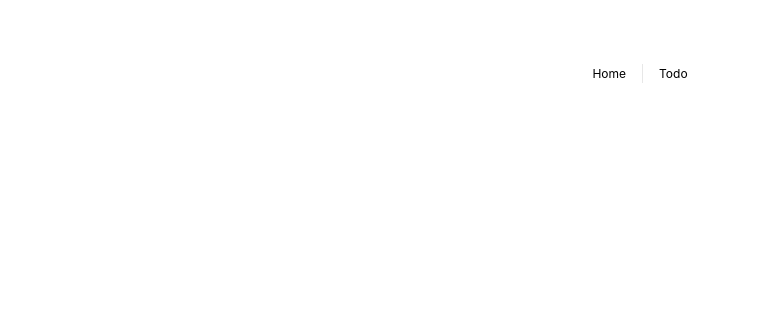
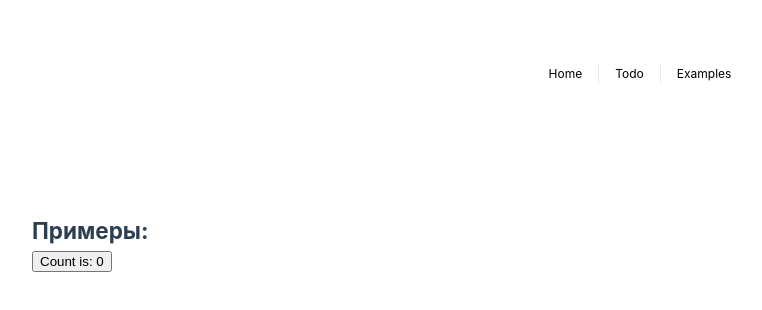
Before and after one commit to hyper-richi/Todos, a Vue app: page /examples in a window 1280 px wide. Before the commit this address had no page. Shown: the top 310 px of the page, without its empty margins (0-762 px from the left). Built offline with nearby package versions, Linux system fonts and the light colour scheme.

Commit message:
counter mixins

```diff
--- a/src/App.vue
+++ b/src/App.vue
@@ -25,6 +25,7 @@ onMounted(() => {
       <nav>
         <RouterLink to="/" :style="{ color: textColor }">Home</RouterLink>
         <RouterLink to="/todo" :style="{ color: textColor }">Todo</RouterLink>
+        <RouterLink to="/examples" :style="{ color: textColor }">Examples</RouterLink>
       </nav>
     </div>
   </header>
--- /dev/null
+++ b/src/components/CounterOptions.vue
@@ -0,0 +1,16 @@
+<template>
+  <button @click="onIncrement">Count is: {{ count }}</button>
+</template>
+
+<script>
+import CounterMixin from '../mixins/CounterMixin';
+export default {
+  name: 'CounterOptions',
+  mixins: [CounterMixin],
+
+  // lifecycle hooks
+  mounted() {
+    console.log(`The initial CounterOptions.`);
+  }
+};
+</script>
--- a/src/components/TodosList.vue
+++ b/src/components/TodosList.vue
@@ -130,4 +130,3 @@ function addTodo() {
   position: absolute;
 }
 </style>
-@/stores/todoList
--- /dev/null
+++ b/src/mixins/CounterMixin.js
@@ -0,0 +1,15 @@
+export default {
+  data() {
+    return {
+      count: 0
+    };
+  },
+  mounted() {
+    console.log('mounted from mixin');
+  },
+  methods: {
+    onIncrement() {
+      this.count += 1;
+    }
+  }
+};
--- a/src/router/index.ts
+++ b/src/router/index.ts
@@ -12,10 +12,12 @@ const router = createRouter({
     {
       path: '/todo',
       name: 'todo',
-      // route level code-splitting
-      // this generates a separate chunk (About.[hash].js) for this route
-      // which is lazy-loaded when the route is visited.
       component: () => import('../views/TodoView.vue')
+    },
+    {
+      path: '/examples',
+      name: 'ExamplesPage',
+      component: () => import('../views/ExamplesPage.vue')
     }
   ]
 });
--- /dev/null
+++ b/src/views/ExamplesPage.vue
@@ -0,0 +1,53 @@
+<script setup lang="ts">
+import CounterOptions from '../components/CounterOptions.vue';
+</script>
+
+<template>
+  <div class="home">
+    <h1 class="home__title">This is an Examples page</h1>
+    <div class="home__wrapper">
+      <div class="stack__list">
+        <h2 class="stack__title">Примеры:</h2>
+        <CounterOptions />
+      </div>
+    </div>
+  </div>
+</template>
+
+<style scoped>
+.home {
+  min-height: 80vh;
+  display: flex;
+  flex-direction: column;
+  align-items: center;
+}
+
+.home__title {
+  font-size: 36px;
+  font-weight: 700;
+  text-align: center;
+  color: #fff;
+  margin: 24px 0;
+}
+
+.home__wrapper {
+  width: 100%;
+  display: flex;
+  gap: 20px;
+  justify-content: space-between;
+
+  @media screen and (max-width: 820px) {
+    flex-direction: column;
+    align-items: center;
+  }
+}
+
+.home__img {
+  max-width: 500px;
+  width: 100%;
+}
+
+.stack__title {
+  font-weight: 700;
+}
+</style>
--- /dev/null
+++ b/src/vue-shims.d.ts
@@ -0,0 +1,5 @@
+declare module '*.vue' {
+  import { DefineComponent } from 'vue';
+  const component: DefineComponent<{}, {}, any>;
+  export default component;
+}
--- a/tsconfig.app.json
+++ b/tsconfig.app.json
@@ -4,6 +4,7 @@
 
   "exclude": ["src/**/__tests__/*"],
   "compilerOptions": {
+    "types": ["vite/client"], // or "vue" if using vue-cli
     "composite": true,
     "tsBuildInfoFile": "./node_modules/.tmp/tsconfig.app.tsbuildinfo",
     "baseUrl": ".",
```
